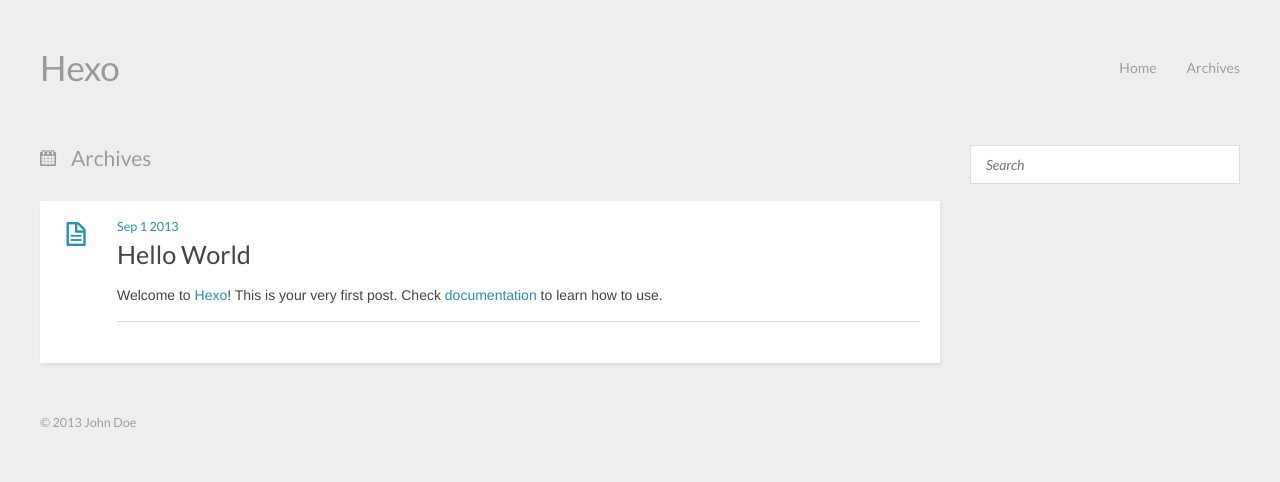
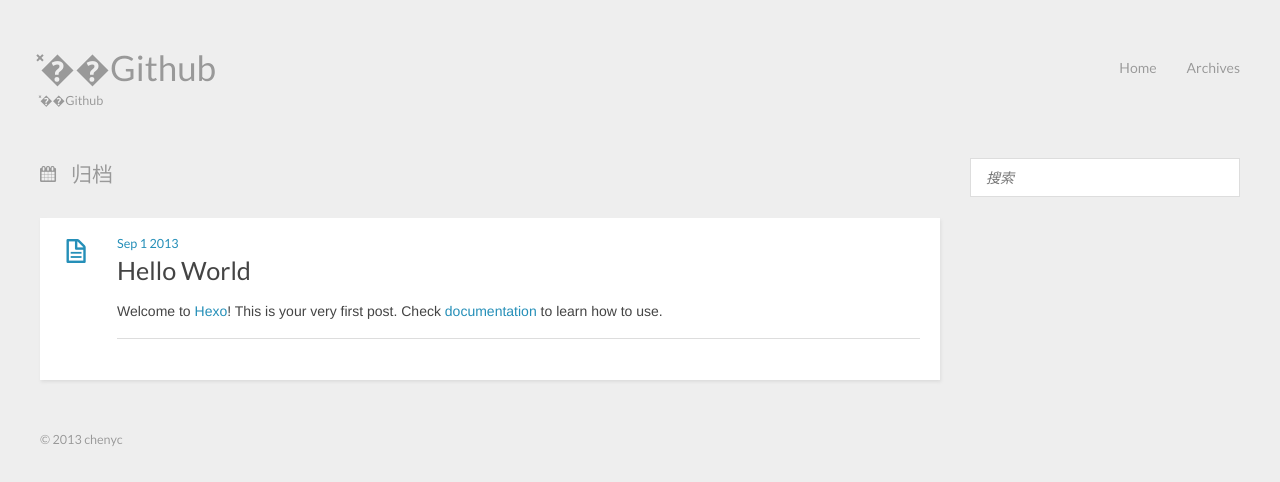
Before and after one commit to chenyc/chenyc.github.io, a plain HTML site: page archives/index.html in a window 1280 px wide. Drawn offline with nearby package versions, Linux system fonts and the light colour scheme.

Commit message:
Site updated: 2013-09-01 12:37:46

```diff
--- a/archives/index.html
+++ b/archives/index.html
@@ -3,21 +3,23 @@
 <head>
   <meta charset="utf-8">
 
-  <title>Archives | Hexo</title>
-  <meta name="author" content="John Doe">
+  <title>归档 | ̽��Github</title>
+  <meta name="author" content="chenyc">
+
+  <meta name="description" content="̽��Github">
 
 
   <meta name="viewport" content="width=device-width, initial-scale=1, maximum-scale=1">
 
 
-  <meta property="og:site_name" content="Hexo"/>
+  <meta property="og:site_name" content="̽��Github"/>
 
 
     <meta property="og:image" content="undefined"/>
 
 
   <link href="/favicon.png" rel="icon">
-  <link rel="alternate" href="/atom.xml" title="Hexo" type="application/atom+xml">
+  <link rel="alternate" href="/atom.xml" title="̽��Github" type="application/atom+xml">
   <link rel="stylesheet" href="/css/style.css" media="screen" type="text/css">
   <!--[if lt IE 9]><script src="//html5shiv.googlecode.com/svn/trunk/html5.js"></script><![endif]-->
 
@@ -26,8 +28,8 @@
 
 <body>
   <header id="header" class="inner"><div class="alignleft">
-  <h1><a href="/">Hexo</a></h1>
-  <h2><a href="/"></a></h2>
+  <h1><a href="/">̽��Github</a></h1>
+  <h2><a href="/">̽��Github</a></h2>
 </div>
 <nav id="main-nav" class="alignright">
   <ul>
@@ -42,7 +44,7 @@
 <div class="clearfix"></div></header>
   <div id="content" class="inner">
     <div id="main-col" class="alignleft"><div id="wrapper">
-<h2 class="archive-title">Archives</h2>
+<h2 class="archive-title">归档</h2>
 
 
 
@@ -88,8 +90,8 @@
     <aside id="sidebar" class="alignright">
   <div class="search">
   <form action="//google.com/search" method="get" accept-charset="utf-8">
-    <input type="search" name="q" results="0" placeholder="Search">
-    <input type="hidden" name="q" value="site:yoursite.com">
+    <input type="search" name="q" results="0" placeholder="搜索">
+    <input type="hidden" name="q" value="site:chenyc.github.io">
   </form>
 </div>
 
@@ -101,7 +103,7 @@
   </div>
   <footer id="footer" class="inner"><div class="alignleft">
 
-  &copy; 2013 John Doe
+  &copy; 2013 chenyc
 
 </div>
 <div class="clearfix"></div></footer>
```
Also changed, not shown: 2013/09/01/hello-world/index.html (+10 -10 lines), archives/2013/09/index.html (+11 -9 lines), archives/2013/index.html (+11 -9 lines), index.html (+11 -9 lines).
